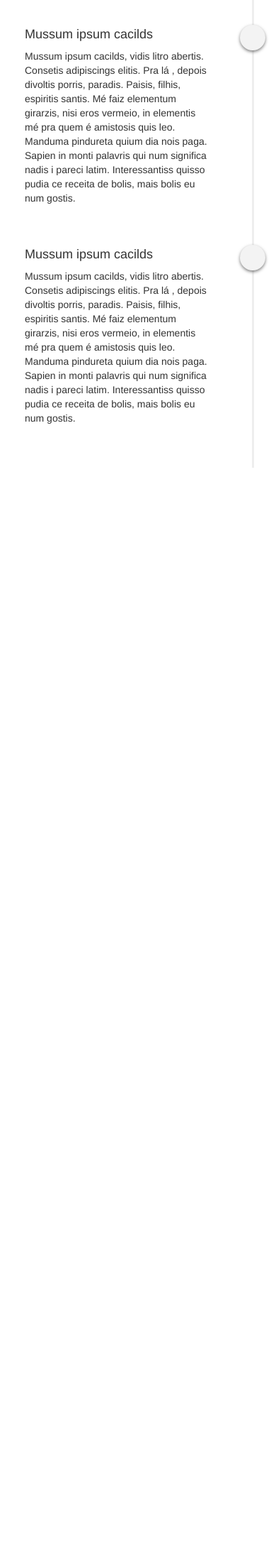
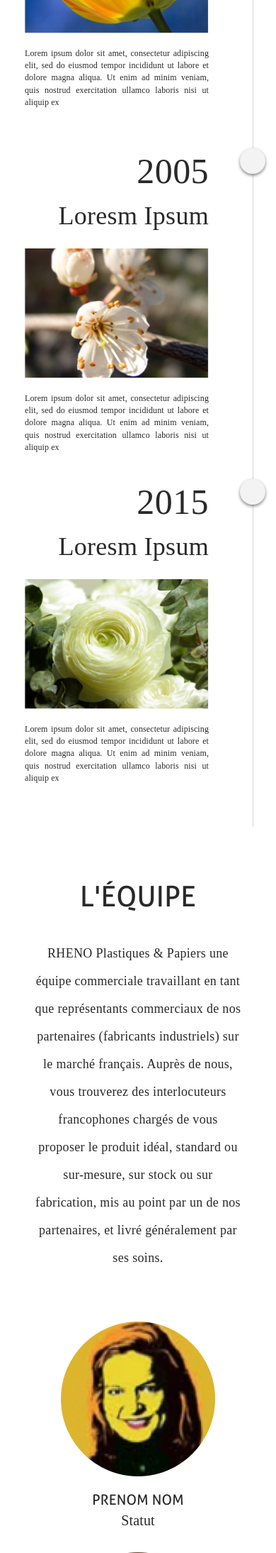
Before and after one commit to zayrt/rheno-static, a PHP site: page /qui-sommes-nous.html in a window 390 px wide. Shown: the part 2200-4388 px from the top of the page at 71% size. Before the commit the page ends 2859 px from the top, so only its background shows below. Run offline with PHP 8.4, Linux system fonts and the light colour scheme; some libraries are stand-ins or nearby versions; some web fonts are replaced.

Commit message:
qui sommes nous responsive

```diff
--- a/css/qui-sommes-nous.css
+++ b/css/qui-sommes-nous.css
@@ -27,6 +27,9 @@
         color: #000000;
         letter-spacing: 0.17px;
         line-height: 34px;
+    }
+    .members .thumbnail > img {
+        width: 85%;
     }
 }
 
@@ -90,6 +93,9 @@
         letter-spacing: 0.17px;
         line-height: 34px;
     }
+    .members .thumbnail > img {
+        width: 85%;
+    }
 }
 
 @media (max-width: 767px) {
@@ -120,6 +126,10 @@
     }
 }
 
+.members .thumbnail > img {
+    margin-top: 30px;
+}
+
 .our-mission {
     margin-bottom: 50px;
 }
@@ -137,6 +147,47 @@
     position: relative;
 }
 
+.team {
+    text-align: center;
+    font-family: Aller;
+    font-size: 40px;
+    color: #292929;
+    letter-spacing: 0.33px;
+    line-height: 39px;
+}
+
+.desc-team {
+    margin-top: 40px;
+    text-align: center;
+    font-family: Aller-Light;
+    font-size: 18px;
+    color: #292929;
+    letter-spacing: 0.33px;
+    line-height: 39px;
+    margin-bottom: 40px;
+}
+
+.member-name {
+    margin-top: 20px;
+    font-family: Aller;
+    font-size: 20px;
+    color: #292929;
+    letter-spacing: 0.17px;
+    text-align: center;
+}
+
+.member-statut {
+    font-family: Aller-Light;
+    font-size: 20px;
+    color: #292929;
+    letter-spacing: 0.17px;
+    text-align: center;
+}
+
+.members {
+    margin-bottom: 100px;
+}
+
 
 /* TIMELINE
 –––––––––––––––––––––––––––––––––––––––––––––––––– */
@@ -145,6 +196,7 @@
     list-style: none;
     padding: 20px 0 20px;
     position: relative;
+    margin-bottom: 80px;
 }
 
 .timeline:before {
@@ -228,9 +280,35 @@
     right: auto;
 }
 
+.timeline-verted .timeline-date,
+.timeline-verted .timeline-title,
+.timeline-verted img,
+.timeline-verted .timeline-desc {
+    float: right;
+}
+
+.timeline .timeline-desc {
+    text-align: justify;
+    font-family: Aller-Light;
+    font-size: 12px;
+    color: #292929;
+    letter-spacing: 0.1px;
+}
+
+.timeline-date {
+    margin-top: 0;
+    font-family: Aller-Bold;
+    font-size: 50px;
+    color: #292929;
+    letter-spacing: 0.42px;
+    line-height: 56px;
+}
+
 .timeline-title {
-    margin-top: 0;
-    color: inherit;
+    font-family: Aller-Light;
+    font-size: 36px;
+    color: #292929;
+    letter-spacing: 0.3px;
 }
 
 .timeline-body > p,
@@ -240,6 +318,12 @@
 
 .timeline-body > p + p {
     margin-top: 5px;
+}
+
+.timeline-body .thumbnail > img {
+    width: 100%;
+    margin-top: 10px;
+    margin-bottom: 20px;
 }
 
 @media (max-width: 767px) {
@@ -261,4 +345,10 @@
     .timeline > li.timeline-inverted > .timeline-panel {
         float: none;
     }
+    .timeline-inverted .timeline-date,
+    .timeline-inverted .timeline-title,
+    .timeline-inverted img,
+    .timeline-inverted .timeline-desc {
+        float: right;
+    }
 }
--- a/qui-sommes-nous.html
+++ b/qui-sommes-nous.html
@@ -117,15 +117,18 @@
             </div>
             <div class="col-lg-8 col-lg-offset-2 col-md-10 col-md-offset-1 col-sm-10 col-sm-offset-1">
                 <ul class="timeline">
-                    <li>
+                    <li class="timeline-verted">
                         <div class="timeline-badge"></div>
                         <div class="timeline-panel">
                             <div class="timeline-heading">
-                                <h4 class="timeline-title">Mussum ipsum cacilds</h4>
-                                <p><small class="text-muted"><i class="glyphicon glyphicon-time"></i> 11 hours ago via Twitter</small></p>
+                                <h4 class="timeline-date">1985</h4>
+                                <p class="timeline-title">Loresm Ipsum</p>
                             </div>
                             <div class="timeline-body">
-                                <p>Mussum ipsum cacilds, vidis litro abertis. Consetis adipiscings elitis. Pra lá , depois divoltis porris, paradis. Paisis, filhis, espiritis santis. Mé faiz elementum girarzis, nisi eros vermeio, in elementis mé pra quem é amistosis quis leo. Manduma pindureta quium dia nois paga. Sapien in monti palavris qui num significa nadis i pareci latim. Interessantiss quisso pudia ce receita de bolis, mais bolis eu num gostis.</p>
+                                <div class="thumbnail">
+                                    <img src="./images/qsn/1.png" />
+                                </div>
+                                <p class="timeline-desc">Lorem ipsum dolor sit amet, consectetur adipiscing elit, sed do eiusmod tempor incididunt ut labore et dolore magna aliqua. Ut enim ad minim veniam, quis nostrud exercitation ullamco laboris nisi ut aliquip ex</p>
                             </div>
                         </div>
                     </li>
@@ -133,22 +136,29 @@
                         <div class="timeline-badge"></div>
                         <div class="timeline-panel">
                             <div class="timeline-heading">
-                                <h4 class="timeline-title">Mussum ipsum cacilds</h4>
+                                <h4 class="timeline-date">1990</h4>
+                                <p class="timeline-title">Loresm Ipsum</p>
                             </div>
                             <div class="timeline-body">
-                                <p>Mussum ipsum cacilds, vidis litro abertis. Consetis adipiscings elitis. Pra lá , depois divoltis porris, paradis. Paisis, filhis, espiritis santis. Mé faiz elementum girarzis, nisi eros vermeio, in elementis mé pra quem é amistosis quis leo. Manduma pindureta quium dia nois paga. Sapien in monti palavris qui num significa nadis i pareci latim. Interessantiss quisso pudia ce receita de bolis, mais bolis eu num gostis.</p>
-                                <p>Suco de cevadiss, é um leite divinis, qui tem lupuliz, matis, aguis e fermentis. Interagi no mé, cursus quis, vehicula ac nisi. Aenean vel dui dui. Nullam leo erat, aliquet quis tempus a, posuere ut mi. Ut scelerisque neque et turpis posuere pulvinar pellentesque nibh ullamcorper. Pharetra in mattis molestie, volutpat elementum justo. Aenean ut ante turpis. Pellentesque laoreet mé vel lectus scelerisque interdum cursus velit auctor. Lorem ipsum dolor sit amet, consectetur adipiscing elit. Etiam ac mauris lectus, non scelerisque augue. Aenean justo massa.</p>
+                                <div class="thumbnail">
+                                    <img src="./images/qsn/2.png" />
+                                </div>
+                                <p class="timeline-desc">Lorem ipsum dolor sit amet, consectetur adipiscing elit, sed do eiusmod tempor incididunt ut labore et dolore magna aliqua. Ut enim ad minim veniam, quis nostrud exercitation ullamco laboris nisi ut aliquip ex</p>
                             </div>
                         </div>
                     </li>
-                    <li>
+                    <li class="timeline-verted">
                         <div class="timeline-badge"></div>
                         <div class="timeline-panel">
                             <div class="timeline-heading">
-                                <h4 class="timeline-title">Mussum ipsum cacilds</h4>
+                                <h4 class="timeline-date">1995</h4>
+                                <p class="timeline-title">Loresm Ipsum</p>
                             </div>
                             <div class="timeline-body">
-                                <p>Mussum ipsum cacilds, vidis litro abertis. Consetis adipiscings elitis. Pra lá , depois divoltis porris, paradis. Paisis, filhis, espiritis santis. Mé faiz elementum girarzis, nisi eros vermeio, in elementis mé pra quem é amistosis quis leo. Manduma pindureta quium dia nois paga. Sapien in monti palavris qui num significa nadis i pareci latim. Interessantiss quisso pudia ce receita de bolis, mais bolis eu num gostis.</p>
+                                <div class="thumbnail">
+                                    <img src="./images/qsn/3.png" />
+                                </div>
+                                <p class="timeline-desc">Lorem ipsum dolor sit amet, consectetur adipiscing elit, sed do eiusmod tempor incididunt ut labore et dolore magna aliqua. Ut enim ad minim veniam, quis nostrud exercitation ullamco laboris nisi ut aliquip ex</p>
                             </div>
                         </div>
                     </li>
@@ -156,28 +166,145 @@
                         <div class="timeline-badge"></div>
                         <div class="timeline-panel">
                             <div class="timeline-heading">
-                                <h4 class="timeline-title">Mussum ipsum cacilds</h4>
+                                <h4 class="timeline-date">2005</h4>
+                                <p class="timeline-title">Loresm Ipsum</p>
                             </div>
                             <div class="timeline-body">
-                                <p>Mussum ipsum cacilds, vidis litro abertis. Consetis adipiscings elitis. Pra lá , depois divoltis porris, paradis. Paisis, filhis, espiritis santis. Mé faiz elementum girarzis, nisi eros vermeio, in elementis mé pra quem é amistosis quis leo. Manduma pindureta quium dia nois paga. Sapien in monti palavris qui num significa nadis i pareci latim. Interessantiss quisso pudia ce receita de bolis, mais bolis eu num gostis.</p>
+                                <div class="thumbnail">
+                                    <img src="./images/qsn/4.png" />
+                                </div>
+                                <p class="timeline-desc">Lorem ipsum dolor sit amet, consectetur adipiscing elit, sed do eiusmod tempor incididunt ut labore et dolore magna aliqua. Ut enim ad minim veniam, quis nostrud exercitation ullamco laboris nisi ut aliquip ex</p>
                             </div>
                         </div>
                     </li>
-                    <li>
+                    <li class="timeline-verted">
                         <div class="timeline-badge"></div>
                         <div class="timeline-panel">
                             <div class="timeline-heading">
-                                <h4 class="timeline-title">Mussum ipsum cacilds</h4>
+                                <h4 class="timeline-date">2015</h4>
+                                <p class="timeline-title">Loresm Ipsum</p>
                             </div>
                             <div class="timeline-body">
-                                <p>Mussum ipsum cacilds, vidis litro abertis. Consetis adipiscings elitis. Pra lá , depois divoltis porris, paradis. Paisis, filhis, espiritis santis. Mé faiz elementum girarzis, nisi eros vermeio, in elementis mé pra quem é amistosis quis leo. Manduma pindureta quium dia nois paga. Sapien in monti palavris qui num significa nadis i pareci latim. Interessantiss quisso pudia ce receita de bolis, mais bolis eu num gostis.</p>
+                                <div class="thumbnail">
+                                    <img src="./images/qsn/5.png" />
+                                </div>
+                                <p class="timeline-desc">Lorem ipsum dolor sit amet, consectetur adipiscing elit, sed do eiusmod tempor incididunt ut labore et dolore magna aliqua. Ut enim ad minim veniam, quis nostrud exercitation ullamco laboris nisi ut aliquip ex</p>
                             </div>
                         </div>
                     </li>
                 </ul>
             </div>
+            <div class="col-lg-8 col-lg-offset-2 col-md-8 col-sm-8 col-md-offset-2 col-sm-offset-2 col-xs-10 col-xs-offset-1">
+                <p class="team">L'ÉQUIPE</p>
+                <p class="desc-team">
+                    RHENO Plastiques & Papiers une équipe commerciale travaillant en tant que représentants commerciaux de nos partenaires (fabricants industriels) sur le marché français. Auprès de nous, vous trouverez des interlocuteurs francophones chargés de vous proposer le produit idéal, standard ou sur-mesure, sur stock ou sur fabrication, mis au point par un de nos partenaires, et livré généralement par ses soins.
+                </p>
+                <div class="row members">
+                    <div class="col-lg-3 col-md-6 col-sm-6">
+                        <div class="thumbnail">
+                            <img src="./images/qsn/member1.png" />
+                            <div class="member-name">PRENOM NOM</div>
+                            <div class="member-statut">Statut</div>
+                        </div>
+                    </div>
+                    <div class="col-lg-3 col-md-6 col-sm-6">
+                        <div class="thumbnail">
+                            <img src="./images/qsn/member2.png" />
+                            <div class="member-name">PRENOM NOM</div>
+                            <div class="member-statut">Statut</div>
+                        </div>
+                    </div>
+                    <div class="col-lg-3 col-md-6 col-sm-6">
+                        <div class="thumbnail">
+                            <img src="./images/qsn/member3.png" />
+                            <div class="member-name">PRENOM NOM</div>
+                            <div class="member-statut">Statut</div>
+                        </div>
+                    </div>
+                    <div class="col-lg-3 col-md-6 col-sm-6">
+                        <div class="thumbnail">
+                            <img src="./images/qsn/member4.png" />
+                            <div class="member-name">PRENOM NOM</div>
+                            <div class="member-statut">Statut</div>
+                        </div>
+                    </div>
+                    <div class="col-lg-3 col-md-6 col-sm-6">
+                        <div class="thumbnail">
+                            <img src="./images/qsn/member5.png" />
+                            <div class="member-name">PRENOM NOM</div>
+                            <div class="member-statut">Statut</div>
+                        </div>
+                    </div>
+                    <div class="col-lg-3 col-md-6 col-sm-6">
+                        <div class="thumbnail">
+                            <img src="./images/qsn/member6.png" />
+                            <div class="member-name">PRENOM NOM</div>
+                            <div class="member-statut">Statut</div>
+                        </div>
+                    </div>
+                    <div class="col-lg-3 col-md-6 col-sm-6">
+                        <div class="thumbnail">
+                            <img src="./images/qsn/member7.png" />
+                            <div class="member-name">PRENOM NOM</div>
+                            <div class="member-statut">Statut</div>
+                        </div>
+                    </div>
+                    <div class="col-lg-3 col-md-6 col-sm-6">
+                        <div class="thumbnail">
+                            <img src="./images/qsn/oval.png" />
+                            <div class="member-name">PRENOM NOM</div>
+                            <div class="member-statut">Statut</div>
+                        </div>
+                    </div>
+                </div>
+            </div>
         </div>
     </div>
+    <footer>
+        <div class="container-fluid footer-padding">
+            <div class="col-lg-4 col-md-2 col-sm-2 col-xs-12">
+                <img class="logo-footer bloc-center" src="./images/logo.svg" />
+            </div>
+            <div class="col-lg-4 hidden-md hidden-sm hidden-xs">
+                <a href="#"><img class="arrow-footer bloc-center" src="./images/footer-arrow.svg" /></a>
+                <p class="copyright bloc-center">
+                    RHENO Plastiques &amp; Papiers © Copyright 2016 | Informations Légales
+                </p>
+            </div>
+            <div class="hidden-lg col-md-8 col-sm-8 col-xs-12">
+                <div class="row middle-bloc-footer">
+                    <div class="col-md-12 col-sm-12 hidden-xs">
+                        <ul class="list-inline bloc-center">
+                            <li class="li-footer"><a class="link-footer" href="#">A PROPOS</a></li>
+                            <li class="li-footer"><a class="link-footer" href="#">FAQ</a></li>
+                            <li class="li-footer"><a class="link-footer" href="#">CGV / CGU</a></li>
+                        </ul>
+                    </div>
+                    <div class="col-xs-8 col-xs-offset-1 hidden-md hidden-sm">
+                        <ul class="remove-list-type text-center" style="margin-left: 10%;">
+                            <li class="li-footer"><a class="link-footer" href="#">A PROPOS</a></li>
+                            <li class="li-footer"><a class="link-footer" href="#">FAQ</a></li>
+                            <li class="li-footer"><a class="link-footer" href="#">CGV / CGU</a></li>
+                        </ul>
+                    </div>
+                    <div class="col-md-12 col-sm-12 col-xs-12">
+                        <p class="copyright bloc-center">RHENO Plastiques &amp; Papiers © Copyright 2016 | Informations Légales</p>
+                    </div>
+                </div>
+            </div>
+            <div class="hidden-lg col-md-2 col-sm-2 hidden-xs">
+                <a href="#"><img class="arrow-tab-footer bloc-center" src="./images/footer-arrow.svg" /></a>
+            </div>
+            <div class="col-lg-2 col-lg-offset-2 hidden-md hidden-sm hidden-xs">
+                <ul class="remove-list-type">
+                    <li class="li-footer"><a class="link-footer" href="#">A PROPOS</a></li>
+                    <li class="li-footer"><a class="link-footer" href="#">FAQ</a></li>
+                    <li class="li-footer"><a class="link-footer" href="#">CGV / CGU</a></li>
+                </ul>
+            </div>
+        </div>
+    </footer>
+    <!-- Fin Footer -->
 </body>
 
 </html>
```
Also changed, not shown: images/qsn/1.png (added), images/qsn/2.png (added), images/qsn/3.png (added), images/qsn/4.png (added), images/qsn/5.png (added), images/qsn/member1.png (added), images/qsn/member2.png (added), images/qsn/member3.png (added), images/qsn/member4.png (added), images/qsn/member5.png (added), images/qsn/member6.png (added), images/qsn/member7.png (added), images/qsn/oval.png (added), images/timeline.png (deleted), 1 more files, 3 other files.
